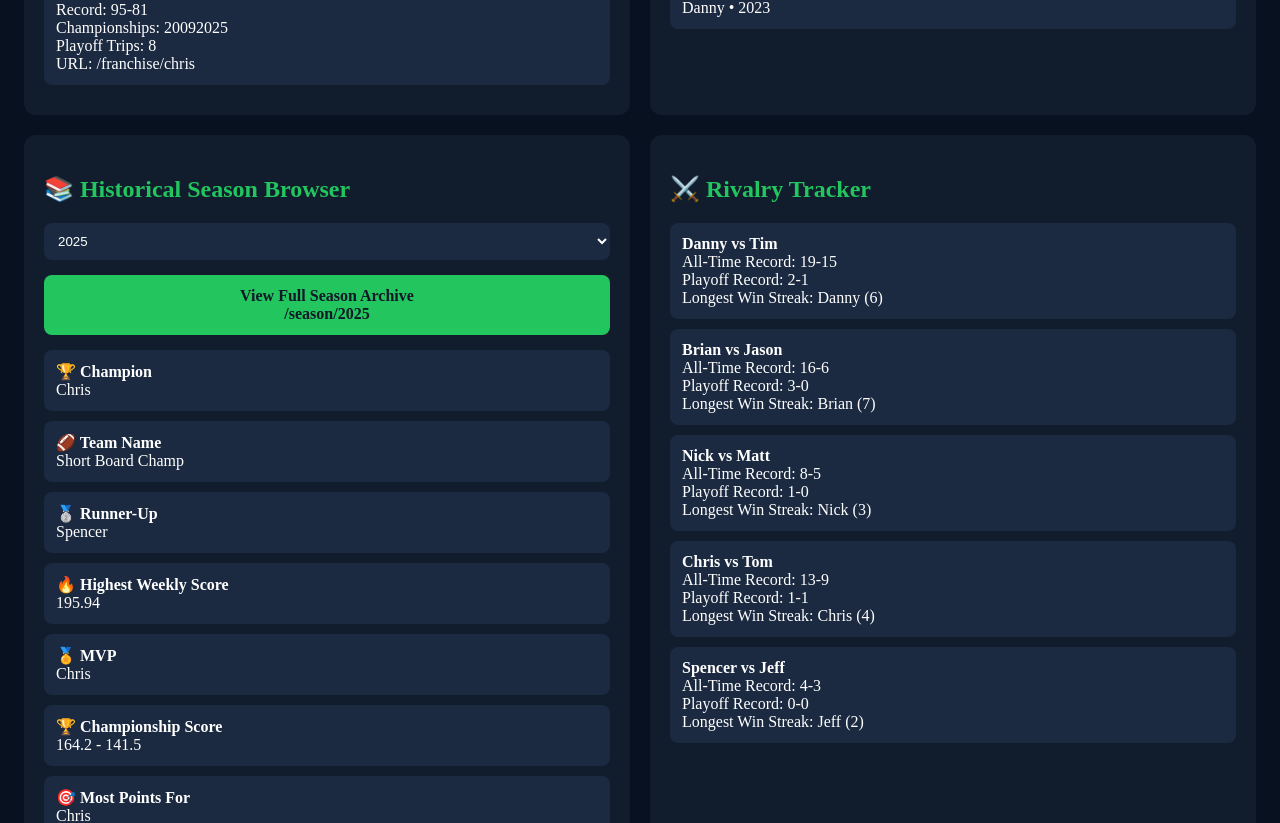
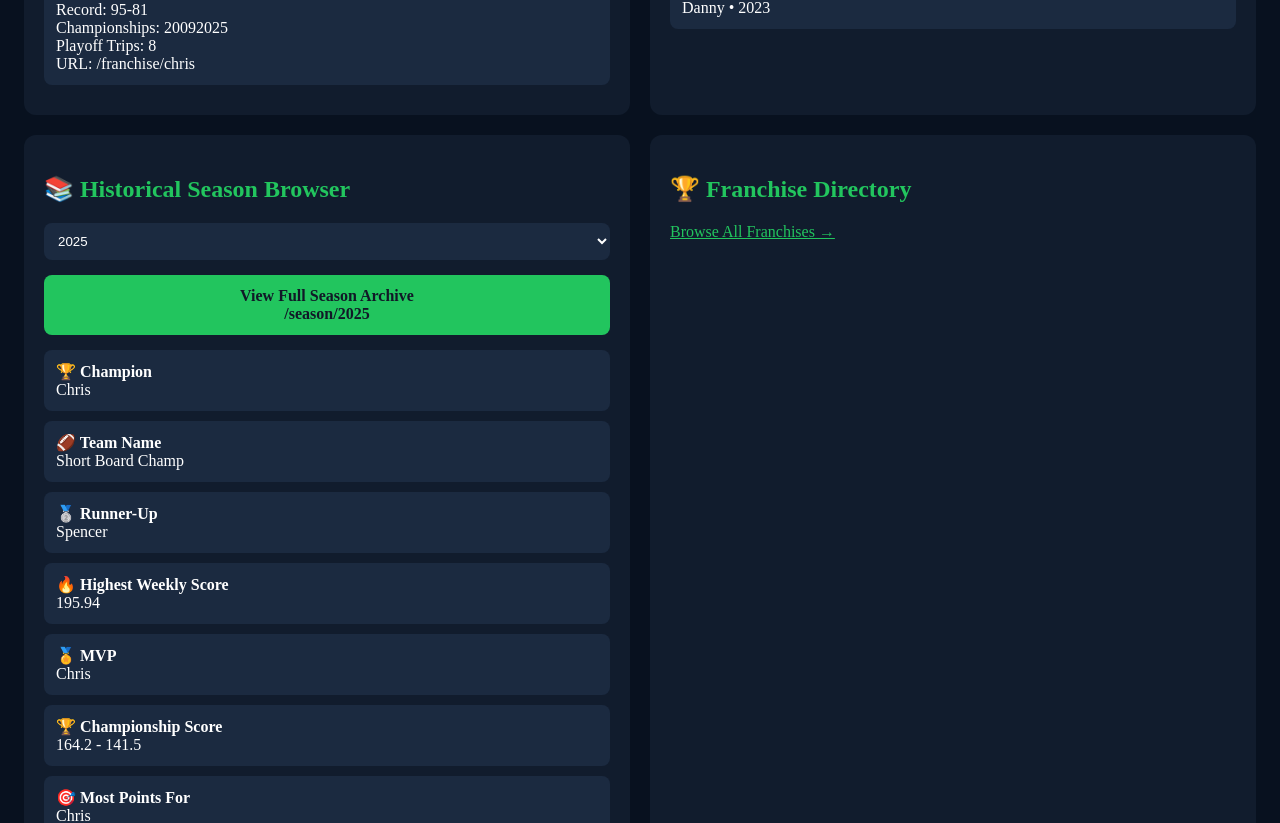
Before and after one commit to timgoodman047/CFFL-NEW, a Next.js app: page /museum in a window 1280 px wide. Shown: the part 2933-3756 px from the top of the page. Built offline with nearby package versions, Linux system fonts and the light colour scheme.

Commit message:
Add Franchise Directory section to museum page

```diff
--- a/src/app/museum/page.tsx
+++ b/src/app/museum/page.tsx
@@ -101,6 +101,30 @@ export default function MuseumPage() {
         <FranchiseProfiles />
         <RecordBook />
         <SeasonBrowser />
+        <div
+  style={{
+    background: "#111c2d",
+    padding: "20px",
+    borderRadius: "12px",
+  }}
+>
+  <h2
+    style={{
+      color: "#22c55e",
+    }}
+  >
+    🏆 Franchise Directory
+  </h2>
+
+  <a
+    href="/franchises"
+    style={{
+      color: "#22c55e",
+    }}
+  >
+    Browse All Franchises →
+  </a>
+</div>
         <RivalryTracker />
       </div>
     </main>
```
